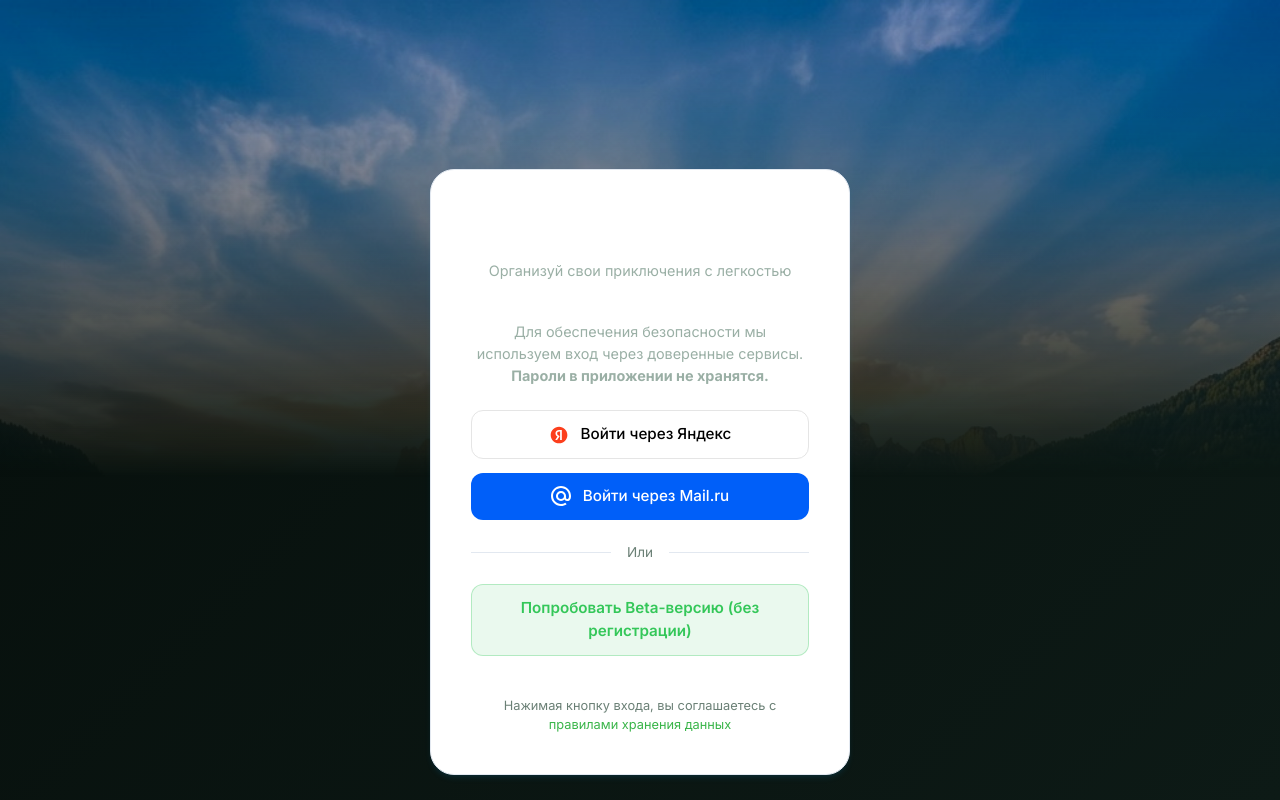
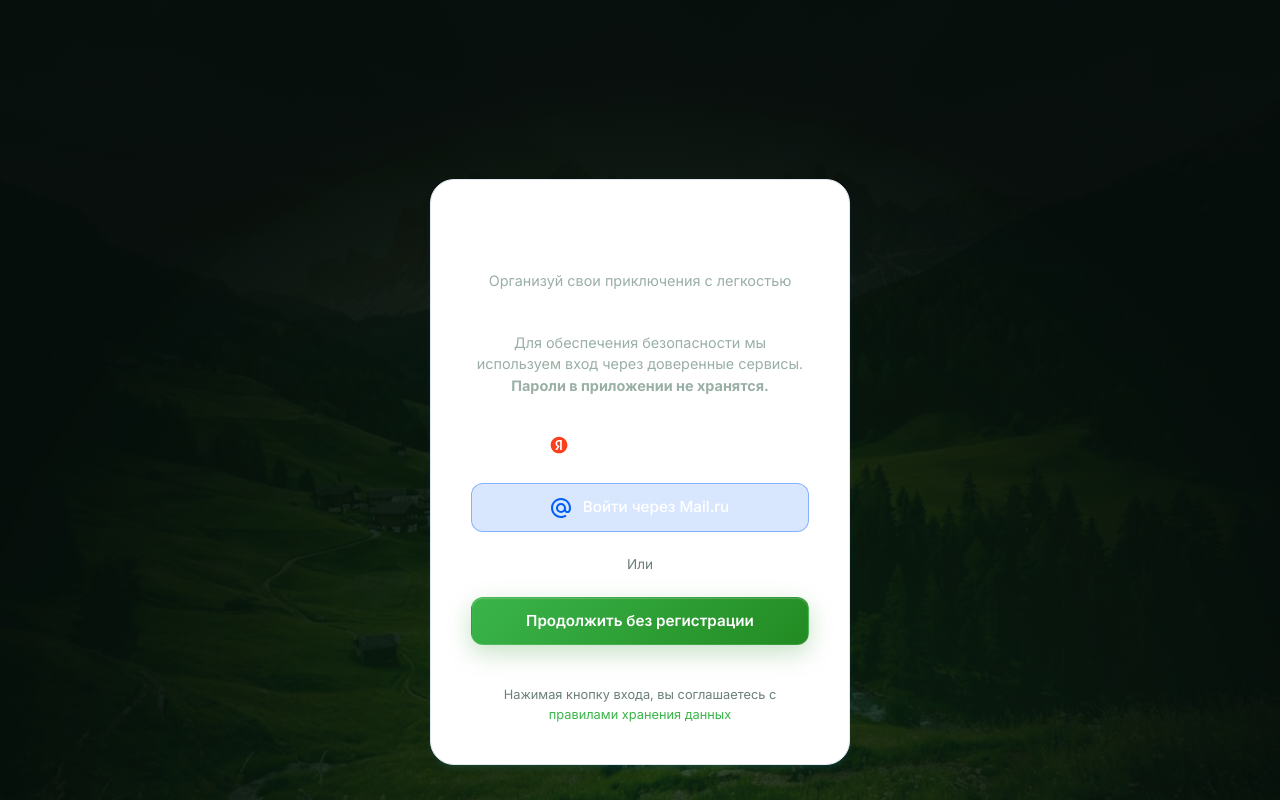
Before and after one commit to Melnikovjj/mytourist, a React (Vite) app in the folder frontend/: page / in a window 1280 px wide. Built offline with nearby package versions, Linux system fonts and the light colour scheme; no server answers.

Commit message:
style: fix landing page contrast and adapt to forest dark premium

```diff
--- a/frontend/src/pages/Landing/LandingPage.tsx
+++ b/frontend/src/pages/Landing/LandingPage.tsx
@@ -67,15 +67,20 @@ export function LandingPage() {
             top: 0,
             left: 0,
             width: '100vw',
-            height: '60vh',
+            height: '100vh',
             backgroundImage: 'url(/landing-bg.jpg)',
             backgroundSize: 'cover',
-            backgroundPosition: 'top center',
-            maskImage: 'linear-gradient(to bottom, rgba(0,0,0,1) 0%, rgba(0,0,0,0) 100%)',
-            WebkitMaskImage: 'linear-gradient(to bottom, rgba(0,0,0,1) 0%, rgba(0,0,0,0) 100%)',
+            backgroundPosition: 'center',
             zIndex: 0,
-            opacity: 0.95
+            opacity: 0.35, // reduced opacity for dark theme
+            filter: 'brightness(0.6) contrast(1.2)'
         }} />
+        <div style={{
+            position: 'absolute',
+            top: 0, left: 0, right: 0, bottom: 0,
+            background: 'radial-gradient(circle at 50% 100%, rgba(34, 139, 34, 0.15) 0%, rgba(6, 14, 11, 0.95) 70%)',
+            zIndex: 1
+        }}/>
 
         <div className="glass-card" style={{
             width: '100%',
@@ -106,7 +111,14 @@ export function LandingPage() {
                     <div style={{ display: 'flex', flexDirection: 'column', gap: '0.875rem', marginTop: '0.5rem' }}>
                         <button
                             type="button"
-                            style={{...socialButtonStyle, background: '#fff', color: '#000', border: '1px solid #e5e5e5'}}
+                            style={{
+                                ...socialButtonStyle,
+                                background: 'rgba(255, 255, 255, 0.05)',
+                                color: '#fff',
+                                border: '1px solid rgba(255, 255, 255, 0.1)',
+                                boxShadow: 'inset 0 1px 1px rgba(255, 255, 255, 0.05)'
+                            }}
+                            className="hover:bg-white/10 transition-colors"
                             onClick={() => window.location.href = (import.meta.env.VITE_API_URL ? import.meta.env.VITE_API_URL.replace(/\/+$/, '') : '/api') + '/auth/yandex'}
                         >
                             <svg width="20" height="20" viewBox="0 0 24 24" fill="none" xmlns="http://www.w3.org/2000/svg">
@@ -118,34 +130,44 @@ export function LandingPage() {
 
                         <button
                             type="button"
-                            style={{...socialButtonStyle, background: '#005ff9', color: '#fff', border: 'none'}}
+                            style={{
+                                ...socialButtonStyle,
+                                background: 'rgba(0, 95, 249, 0.15)',
+                                color: '#fff',
+                                border: '1px solid rgba(0, 95, 249, 0.4)',
+                                boxShadow: 'inset 0 1px 1px rgba(255, 255, 255, 0.1)'
+                            }}
+                            className="hover:bg-[rgba(0,95,249,0.25)] transition-colors"
                             onClick={() => window.location.href = (import.meta.env.VITE_API_URL ? import.meta.env.VITE_API_URL.replace(/\/+$/, '') : '/api') + '/auth/mailru'}
                         >
-                            <svg width="20" height="20" viewBox="0 0 24 24" fill="currentColor" xmlns="http://www.w3.org/2000/svg">
+                            <svg width="20" height="20" viewBox="0 0 24 24" fill="#005ff9" xmlns="http://www.w3.org/2000/svg">
                                 <path d="M15.61 12c0 1.99-1.62 3.61-3.61 3.61-1.99 0-3.61-1.62-3.61-3.61 0-1.99 1.62-3.61 3.61-3.61 1.99 0 3.61 1.62 3.61 3.61M12 0C5.383 0 0 5.383 0 12s5.383 12 12 12c2.424 0 4.761-.722 6.76-2.087l.034-.024-1.617-1.879-.027.017A9.494 9.494 0 0 1 12 21.54c-5.26 0-9.54-4.28-9.54-9.54 0-5.26 4.28-9.54 9.54-9.54 5.26 0 9.54 4.28 9.54 9.54a9.63 9.63 0 0 1-.225 2.05c-.301 1.239-1.169 1.618-1.82 1.568-.654-.053-1.42-.52-1.426-1.661V12A6.076 6.076 0 0 0 12 5.93 6.076 6.076 0 0 0 5.93 12 6.076 6.076 0 0 0 12 18.07a6.02 6.02 0 0 0 4.3-1.792 3.9 3.9 0 0 0 3.32 1.805c.874 0 1.74-.292 2.437-.821.719-.547 1.256-1.336 1.553-2.285.047-.154.135-.504.135-.507l.002-.013c.175-.76.253-1.52.253-2.457 0-6.617-5.383-12-12-12"/>
                             </svg>
                             Войти через Mail.ru
                         </button>
 
                         <div style={{ display: 'flex', alignItems: 'center', margin: '0.5rem 0' }}>
-                            <div style={{ flex: 1, height: '1px', background: 'var(--glass-border)' }}></div>
+                            <div style={{ flex: 1, height: '1px', background: 'rgba(255, 255, 255, 0.05)' }}></div>
                             <span style={{ padding: '0 1rem', fontSize: '0.85rem', color: 'var(--text-caption)' }}>Или</span>
-                            <div style={{ flex: 1, height: '1px', background: 'var(--glass-border)' }}></div>
+                            <div style={{ flex: 1, height: '1px', background: 'rgba(255, 255, 255, 0.05)' }}></div>
                         </div>
 
                         <button
                             type="button"
                             onClick={demoLogin}
                             disabled={loading}
+                            className="glass-button-primary"
                             style={{
                                 ...socialButtonStyle,
-                                background: 'rgba(52, 199, 89, 0.1)',
-                                border: '1px solid rgba(52, 199, 89, 0.3)',
-                                color: 'var(--status-success)',
-                                fontWeight: 600
+                                border: '1px solid rgba(255, 255, 255, 0.1)',
+                                color: '#fff',
+                                fontWeight: 600,
+                                margin: 0,
+                                background: 'linear-gradient(135deg, var(--primary-start) 0%, var(--primary-end) 100%)',
+                                boxShadow: '0 8px 25px rgba(34, 139, 34, 0.25), inset 0 1px 1px rgba(255, 255, 255, 0.2)'
                             }}
                         >
-                            Попробовать Beta-версию (без регистрации)
+                            Продолжить без регистрации
                         </button>
                     </div>
                 </div>
```
